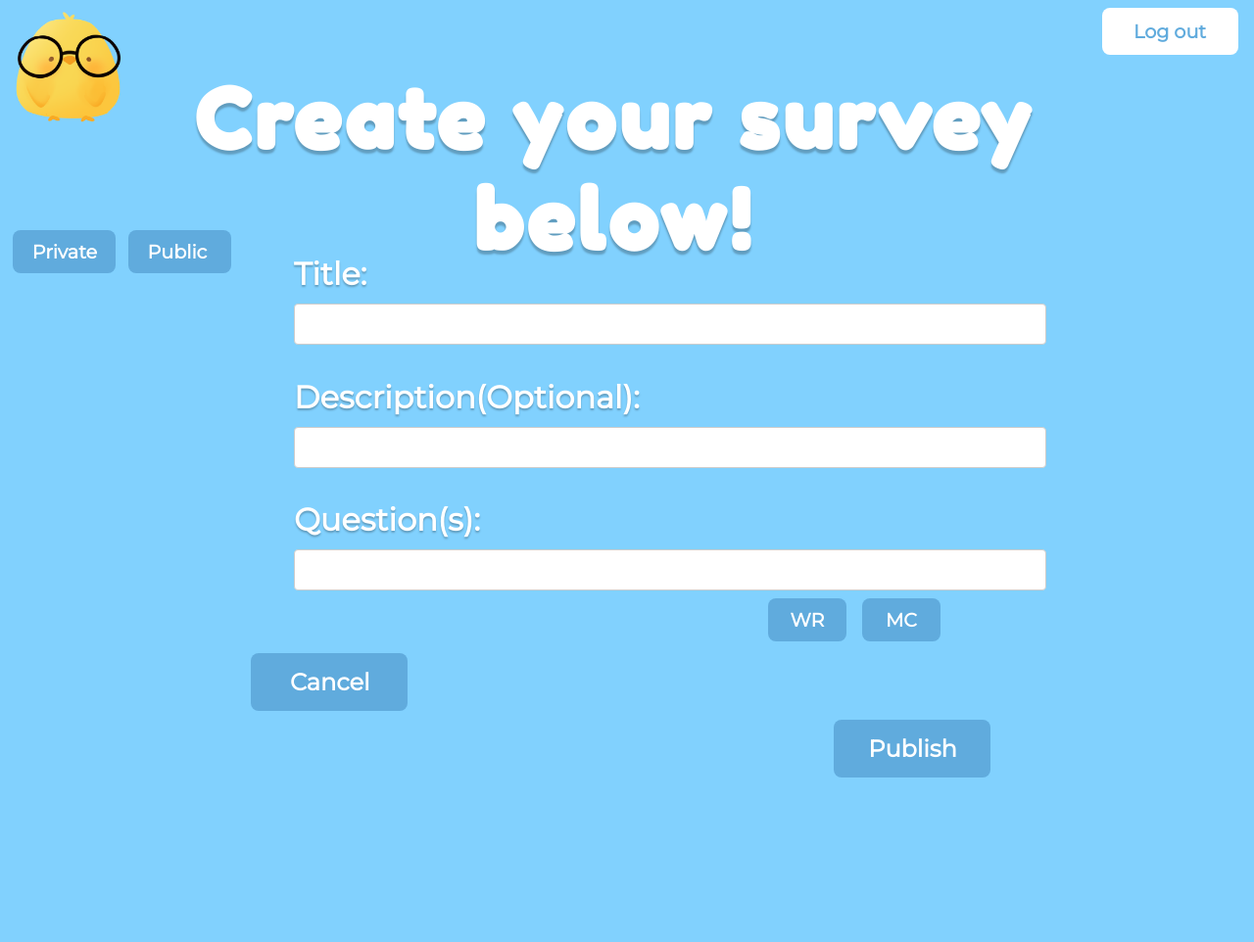
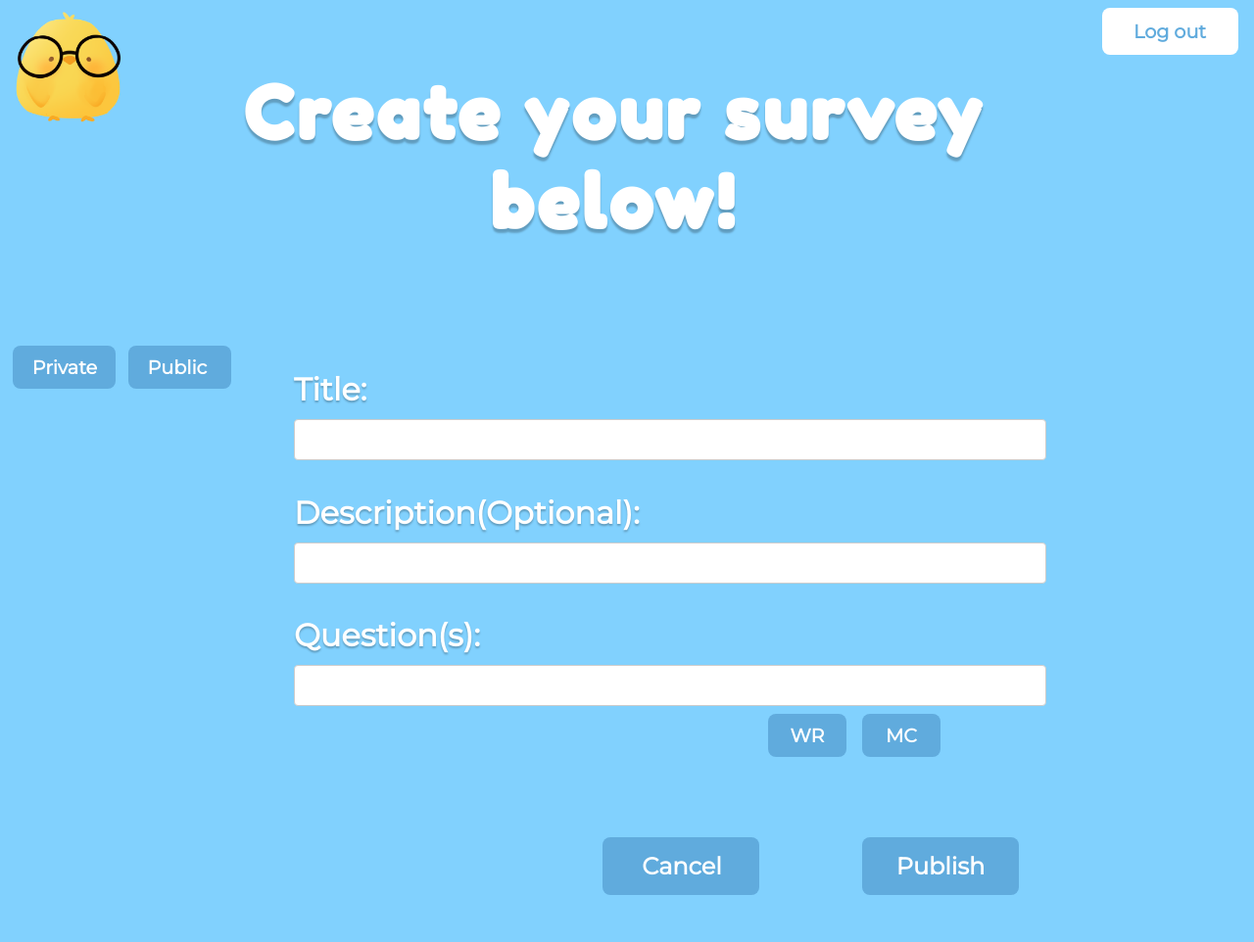
Before and after one commit to xlab-classes/cse442-spring2022-team-team-pentaneers, a Flask app: page /survey_editor in a window 1280 px wide. Shown: the whole page at 98% size. Before the commit the page ends 794 px from the top, so only its background shows below. Run offline with Flask 2, Linux system fonts and the light colour scheme.

Commit message:
Fixed editor page css when resized #60

```diff
--- a/static/Style.css
+++ b/static/Style.css
@@ -4,6 +4,15 @@ body{
     background-color: #81D1FE;
     height: 100;
     margin: 0;
+}
+
+div.horizontal_flex{
+    display: flex;
+	flex-direction: row;
+    justify-content: space-around;
+	align-items: center;
+    margin-left: 30%;
+    margin-top: 7%
 }
 
 div.vertical_flex{
@@ -83,6 +92,17 @@ h5{
     color: white;
 }
 
+h6{
+    text-align: center;
+    text-shadow: 0px 4px 2px rgba(0, 0, 0, 0.25);
+    margin-top: 70px;
+    width: 100%;
+    height: 100px;
+    letter-spacing: +0.04em;
+    font-size: 75px;
+    font-family: Fredoka One;
+    color: white;
+}
 
 
 
--- a/templates/Survey_Editor.html
+++ b/templates/Survey_Editor.html
@@ -17,7 +17,7 @@
         <a button class = "buttonlogout" href = "{{ url_for('home') }}" >Log out</button></a>
 
         <div class="vertical_flex">
-            <h1>Create your survey below!</h1>
+            <h6>Create your survey below!</h6>
         </div>
 
         <!-- <button onload="isConnect()" type="button">Connected to js</button> -->
@@ -49,10 +49,11 @@
 
         <button class="button-wr" onclick="wr()" role="button" onclick="mc()" id="wr">WR</button>
 
+        <div class = horizontal_flex>
+            <a button class="button-cancel" href = "{{ url_for('user_homepage') }}" >Cancel</button></a>
 
-        <a button class="button-cancel" href = "{{ url_for('user_homepage') }}" >Cancel</button></a>
-
-        <a button class="button-publish" onclick="publish()" href = "{{ url_for('survey_editor') }}">Publish</button></a>
+            <a button class="button-publish" onclick="publish()" href = "{{ url_for('survey_editor') }}">Publish</button></a>
+        </div>
 
     </body>
 </html>
```
